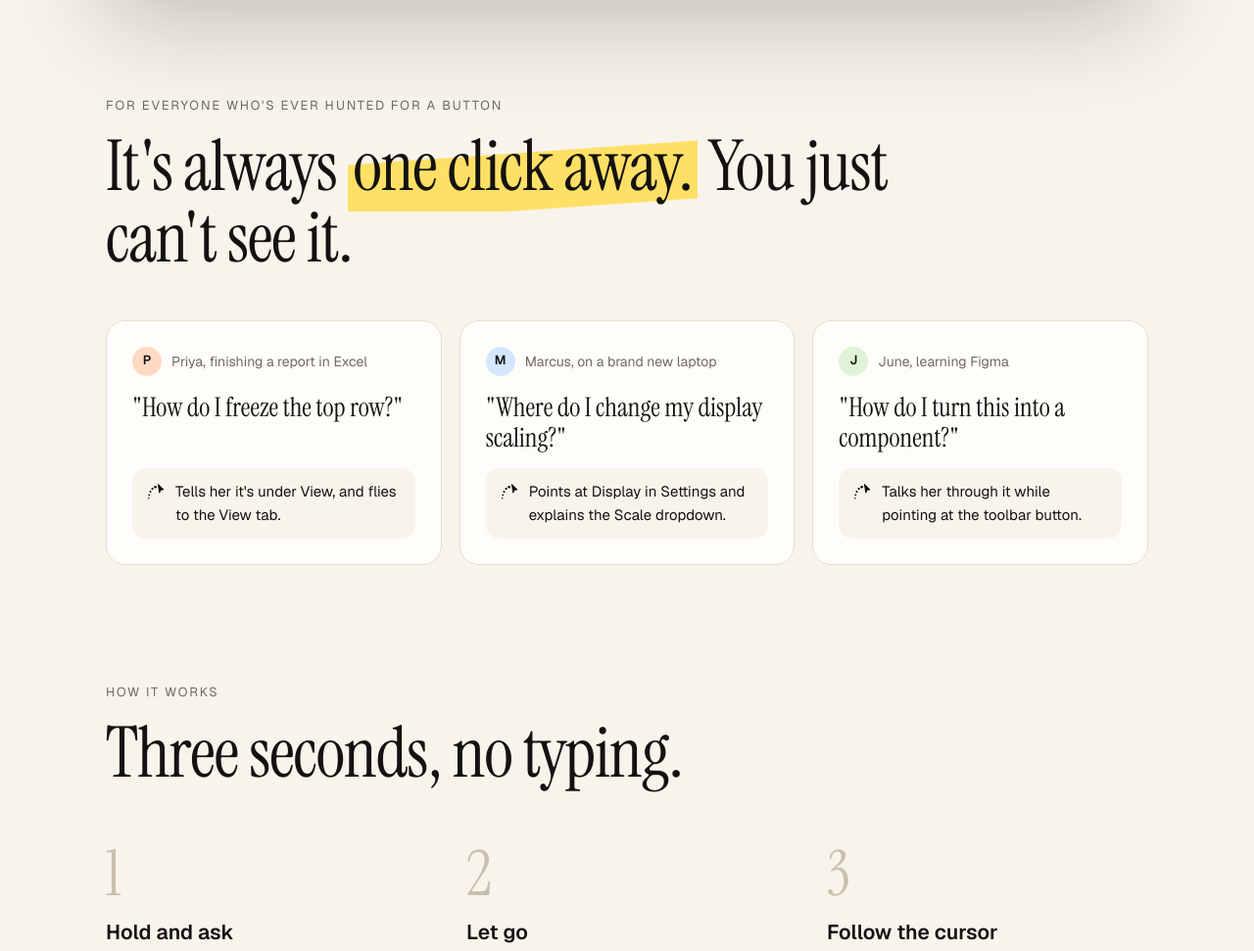
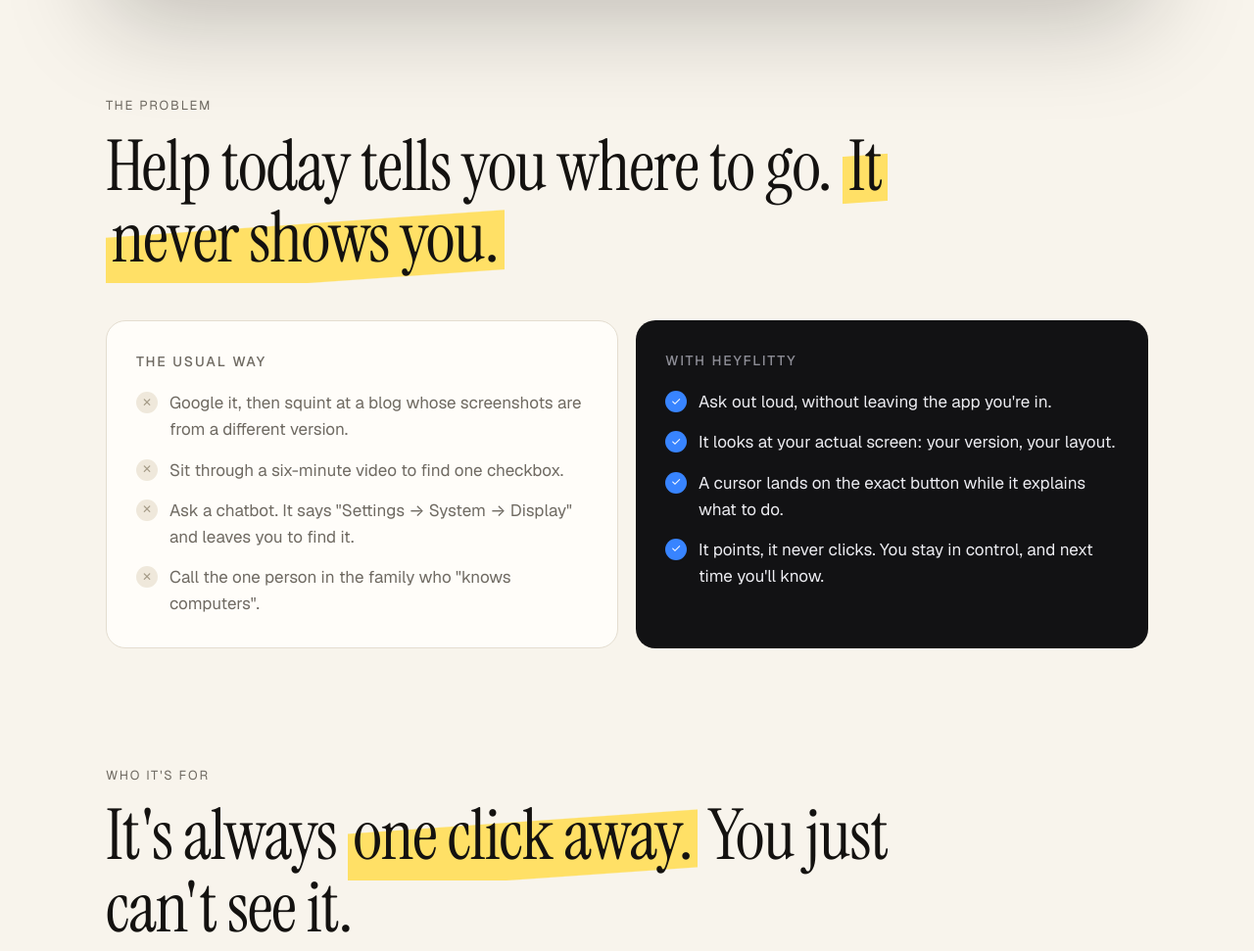
Before and after one commit to alexriderspy/heyflitty, a React app: page docs/index.html in a window 1280 px wide. Shown: the part 1440-2411 px from the top of the page at 98% size. Built offline with nearby package versions, Linux system fonts and the light colour scheme.

Commit message:
Say what problem HeyFlitty solves and who it's for
Readers of the README and the site could tell what HeyFlitty does but
not why they'd want it. Both now lead with the problem: help today tells
you where to go but never shows you.

README: a "What problem does it solve?" section with four use cases.
Site: problem-first hero line and meta description, a "usual way vs
HeyFlitty" section, three more who-it's-for cards (Wi-Fi in the taskbar,
the AWS console, "what's this port?"), and a "Does it click things for
me?" FAQ entry.

```diff
--- a/docs/index.html
+++ b/docs/index.html
@@ -4,7 +4,7 @@
 <meta charset="utf-8" />
 <meta name="viewport" content="width=device-width, initial-scale=1" />
 <title>HeyFlitty — the AI screen buddy for Windows that shows you where to click</title>
-<meta name="description" content="Hold a hotkey, ask out loud, and HeyFlitty answers, captions it, and flies a little cursor to the exact button you need. Free and open source, built for Windows." />
+<meta name="description" content="Can't find a setting? Hold a hotkey, ask out loud, and HeyFlitty points at the exact button on your screen while it explains. Free, open-source AI screen buddy for Windows." />
 <meta property="og:title" content="HeyFlitty — the AI screen buddy for Windows that shows you where to click" />
 <meta property="og:description" content="Ask out loud. HeyFlitty answers and points at the exact button. Free, open source, built for Windows." />
 <meta property="og:image" content="https://alexriderspy.github.io/heyflitty/flitty-launch-poster.jpg" />
@@ -92,6 +92,17 @@
   h2.big { font-size: clamp(40px, 5.6vw, 72px); line-height: 1.02; letter-spacing: -0.015em; margin: 0 0 18px; max-width: 860px; }
 
   /* Story cards in the style of a to-do list. */
+  .vs { display: grid; grid-template-columns: 1fr 1fr; gap: 18px; margin-top: 48px; }
+  .vs > div { border-radius: 20px; padding: 30px; }
+  .vs .old { background: var(--card); border: 1px solid var(--line); }
+  .vs .new { background: var(--night); color: #ececf1; }
+  .vs h3 { margin: 0 0 18px; font-size: 14px; letter-spacing: 0.14em; text-transform: uppercase; font-weight: 500; }
+  .vs .old h3 { color: var(--muted); } .vs .new h3 { color: #8d8d96; }
+  .vs ul { list-style: none; margin: 0; padding: 0; display: grid; gap: 14px; font-size: 17px; }
+  .vs li { display: flex; gap: 12px; align-items: flex-start; }
+  .vs li::before { flex: none; width: 22px; height: 22px; margin-top: 2px; border-radius: 50%; display: grid; place-items: center; font-size: 12px; }
+  .vs .old li { color: var(--muted); } .vs .old li::before { content: "✕"; background: #efe8db; color: #a39985; }
+  .vs .new li::before { content: "✓"; background: var(--blue); color: #fff; }
   .stories { display: grid; grid-template-columns: repeat(3, 1fr); gap: 18px; margin-top: 48px; }
   .story { background: var(--card); border: 1px solid var(--line); border-radius: 20px; padding: 26px; display: flex; flex-direction: column; gap: 16px; }
   .story .who { display: flex; align-items: center; gap: 10px; font-size: 14px; color: var(--muted); }
@@ -140,7 +151,7 @@
 
   @media (max-width: 880px) {
     nav .links a:not(.btn) { display: none; }
-    .stories, .steps, .cards, .faq, .note { grid-template-columns: 1fr; }
+    .stories, .steps, .cards, .faq, .note, .vs { grid-template-columns: 1fr; }
     .note .mascot { width: 160px; }
     section { padding: 84px 0; }
     .stage { padding: 12px; border-radius: 20px; }
@@ -164,7 +175,7 @@
 <header class="hero wrap">
   <span class="badge"><b>Free</b> Built for Windows · works on macOS · open source</span>
   <h1 class="serif">Ask out loud.<br />HeyFlitty shows&nbsp;you<br /><em class="marker">exactly where.</em></h1>
-  <p class="lead">A tiny AI buddy that lives next to your cursor. Hold a hotkey, ask anything about what's on your screen, and it answers, captions the answer, and flies straight to the button you need.</p>
+  <p class="lead">Can't find a setting? Don't google it. Hold a hotkey, ask out loud, and HeyFlitty points at the exact button on your screen while it explains, in whatever app you're in.</p>
   <div class="cta">
     <a class="btn dark" href="https://github.com/alexriderspy/heyflitty/releases/latest/download/HeyFlitty_0.1.2_x64-setup.exe">
       <svg viewBox="0 0 24 24" fill="currentColor" aria-hidden="true"><path d="M3 5.5 10.5 4.4v7.1H3zm0 13 7.5 1.1v-7H3zm8.4 1.2L21 21V12.6h-9.6zm0-15.4v7.2H21V3z"/></svg>
@@ -194,9 +205,36 @@
   </script>
 </header>
 
-<section>
+<section id="why">
   <div class="wrap">
-    <p class="eyebrow">For everyone who's ever hunted for a button</p>
+    <p class="eyebrow">The problem</p>
+    <h2 class="big serif">Help today tells you where to go. <span class="marker">It never shows you.</span></h2>
+    <div class="vs">
+      <div class="old">
+        <h3>The usual way</h3>
+        <ul>
+          <li>Google it, then squint at a blog whose screenshots are from a different version.</li>
+          <li>Sit through a six-minute video to find one checkbox.</li>
+          <li>Ask a chatbot. It says "Settings → System → Display" and leaves you to find it.</li>
+          <li>Call the one person in the family who "knows computers".</li>
+        </ul>
+      </div>
+      <div class="new">
+        <h3>With HeyFlitty</h3>
+        <ul>
+          <li>Ask out loud, without leaving the app you're in.</li>
+          <li>It looks at your actual screen: your version, your layout.</li>
+          <li>A cursor lands on the exact button while it explains what to do.</li>
+          <li>It points, it never clicks. You stay in control, and next time you'll know.</li>
+        </ul>
+      </div>
+    </div>
+  </div>
+</section>
+
+<section style="padding-top:0">
+  <div class="wrap">
+    <p class="eyebrow">Who it's for</p>
     <h2 class="big serif">It's always <span class="marker">one click away.</span> You just can't see it.</h2>
     <div class="stories">
       <div class="story">
@@ -213,6 +251,21 @@
         <div class="who"><b style="background:#dff3d6">J</b>June, learning Figma</div>
         <div class="ask">"How do I turn this into a component?"</div>
         <div class="reply"><img src="logo.svg" alt="" />Talks her through it while pointing at the toolbar button.</div>
+      </div>
+      <div class="story">
+        <div class="who"><b style="background:#f3e1f7">A</b>Asha's mum, on her new laptop</div>
+        <div class="ask">"How do I connect to Wi-Fi?"</div>
+        <div class="reply"><img src="logo.svg" alt="" />Flies down to the Wi-Fi icon in the taskbar and tells her to pick her network.</div>
+      </div>
+      <div class="story">
+        <div class="who"><b style="background:#fff0c2">R</b>Rohan, lost in the AWS console</div>
+        <div class="ask">"Where do I see this month's bill?"</div>
+        <div class="reply"><img src="logo.svg" alt="" />Points at Billing in the account menu instead of sending him to the docs.</div>
+      </div>
+      <div class="story">
+        <div class="who"><b style="background:#d9f1ef">S</b>Sam, plugging in a monitor</div>
+        <div class="ask">"What's this port?"</div>
+        <div class="reply"><img src="logo.svg" alt="" />With the mouse resting on a photo, names it HDMI and points right at it.</div>
       </div>
     </div>
   </div>
@@ -264,6 +317,7 @@
     <div>
       <details><summary>Is it free?</summary><p>HeyFlitty is free and open source. It uses your own OpenAI API key, so you pay OpenAI directly for what you use, usually a fraction of a cent per question.</p></details>
       <details><summary>Is it watching my screen all the time?</summary><p>No. It records only while you hold the hotkey and takes a screenshot only when you let go. Nothing is saved, and there's no HeyFlitty server.</p></details>
+      <details><summary>Does it click things for me?</summary><p>No, on purpose. It points and explains, and you make the click. You stay in control of your computer, and you learn where things are for next time.</p></details>
       <details><summary>Which apps does it work with?</summary><p>Anything on your screen. On Windows it also reads the names and positions of buttons and menus, so pointing is exact in most apps.</p></details>
       <details><summary>Does it work on Mac?</summary><p>Yes, from source for now. Windows is the focus; a signed Mac download is coming.</p></details>
       <details><summary>Windows says "Windows protected your PC"</summary><p>The installer isn't code-signed yet. Click More info, then Run anyway. You can read the source and build it yourself.</p></details>
```
Also changed, not shown: README.md.
